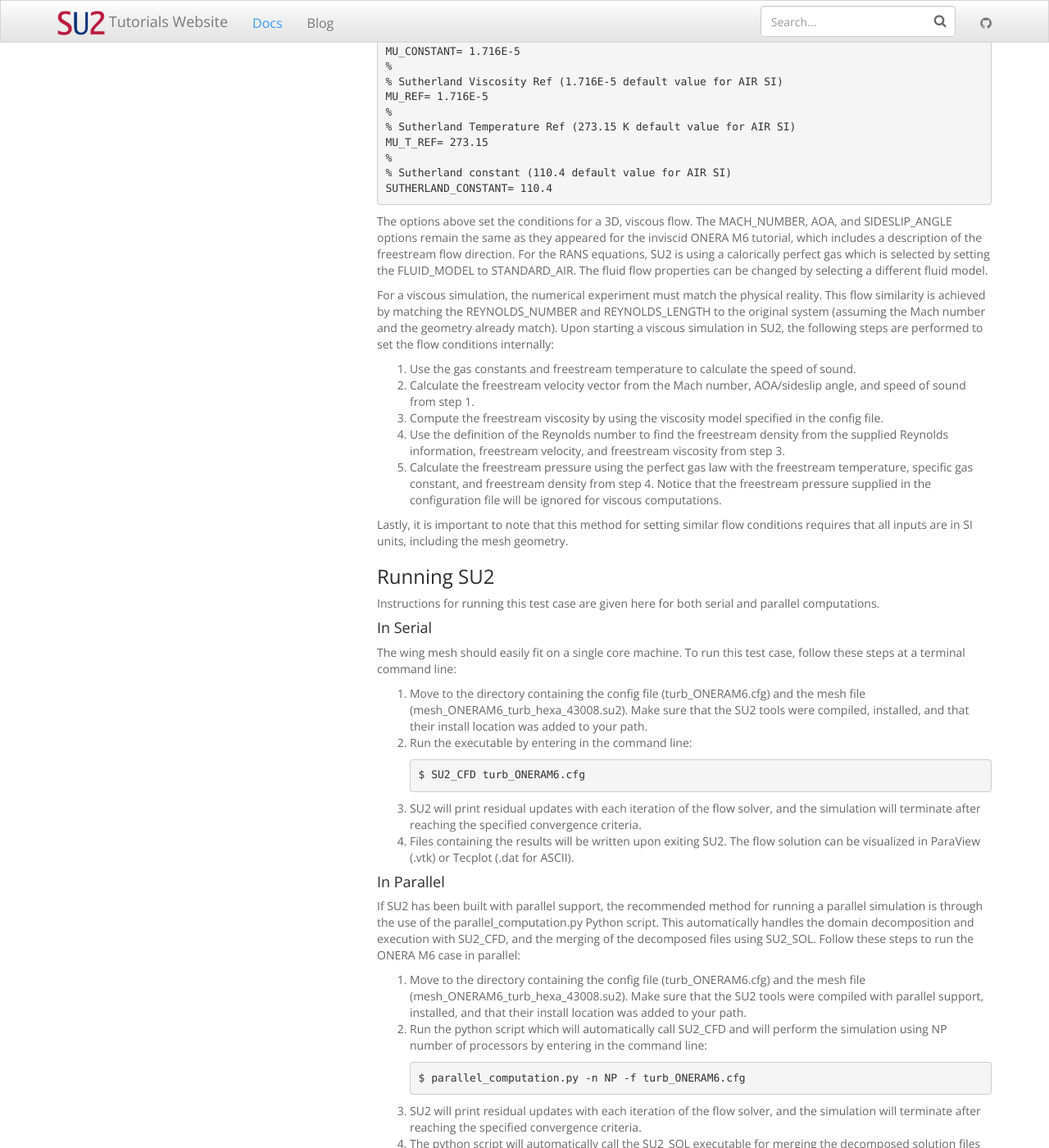
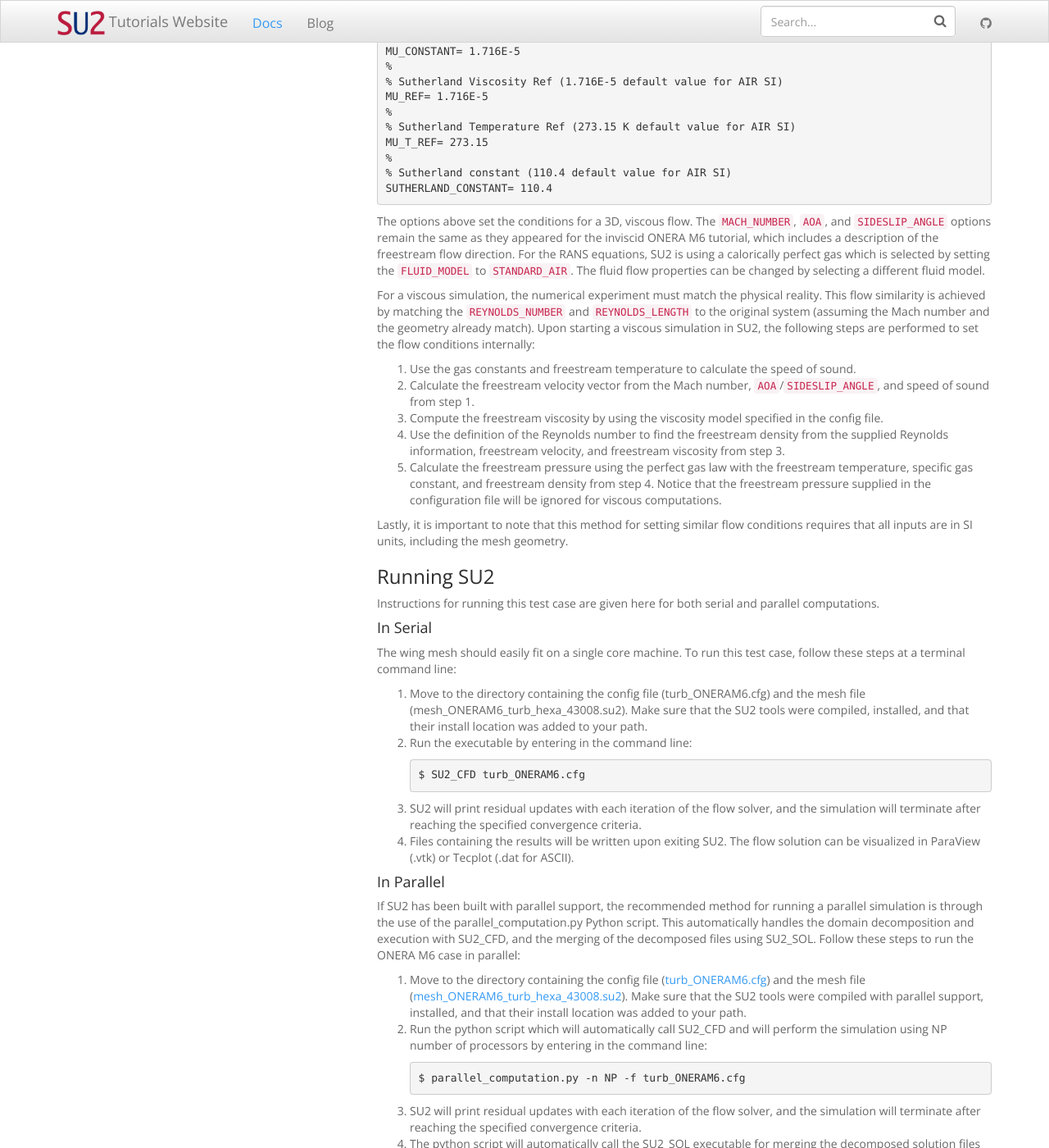
Before and after one commit to tdunning/Tutorials, a Jekyll site: the page built from _docs/basic_features/Turbulent_OneraM6.md, in a window 1280 px wide and 1400 px high, scrolled down 4283 px. Shown: the whole window at 82% size. Built offline with Jekyll 4.4.1, drawn with Linux system fonts in a browser that asks for light colours; nearby versions of some CDN libraries; comment, search, counter and statistics services are not loaded.

Commit message:
Update Turbulent_OneraM6.md

````diff
--- a/_docs/basic_features/Turbulent_OneraM6.md
+++ b/_docs/basic_features/Turbulent_OneraM6.md
@@ -117,11 +117,11 @@ MU_T_REF= 273.15
 % Sutherland constant (110.4 default value for AIR SI)
 SUTHERLAND_CONSTANT= 110.4
 ```
-The options above set the conditions for a 3D, viscous flow. The MACH_NUMBER, AOA, and SIDESLIP_ANGLE options remain the same as they appeared for the inviscid ONERA M6 tutorial, which includes a description of the freestream flow direction. For the RANS equations, SU2 is using a calorically perfect gas which is selected by setting the FLUID_MODEL to STANDARD_AIR. The fluid flow properties can be changed by selecting a different fluid model.
+The options above set the conditions for a 3D, viscous flow. The `MACH_NUMBER`, `AOA`, and `SIDESLIP_ANGLE` options remain the same as they appeared for the inviscid ONERA M6 tutorial, which includes a description of the freestream flow direction. For the RANS equations, SU2 is using a calorically perfect gas which is selected by setting the `FLUID_MODEL` to `STANDARD_AIR`. The fluid flow properties can be changed by selecting a different fluid model.
 
-For a viscous simulation, the numerical experiment must match the physical reality. This flow similarity is achieved by matching the REYNOLDS_NUMBER and REYNOLDS_LENGTH to the original system (assuming the Mach number and the geometry already match). Upon starting a viscous simulation in SU2, the following steps are performed to set the flow conditions internally:
+For a viscous simulation, the numerical experiment must match the physical reality. This flow similarity is achieved by matching the `REYNOLDS_NUMBER` and `REYNOLDS_LENGTH` to the original system (assuming the Mach number and the geometry already match). Upon starting a viscous simulation in SU2, the following steps are performed to set the flow conditions internally:
  1. Use the gas constants and freestream temperature to calculate the speed of sound.
- 2. Calculate the freestream velocity vector from the Mach number, AOA/sideslip angle, and speed of sound from step 1.
+ 2. Calculate the freestream velocity vector from the Mach number, `AOA`/`SIDESLIP_ANGLE`, and speed of sound from step 1.
  3. Compute the freestream viscosity by using the viscosity model specified in the config file.
  4. Use the definition of the Reynolds number to find the freestream density from the supplied Reynolds information, freestream velocity, and freestream viscosity from step 3.
  5. Calculate the freestream pressure using the perfect gas law with the freestream temperature, specific gas constant, and freestream density from step 4.
@@ -149,7 +149,7 @@ The wing mesh should easily fit on a single core machine. To run this test case,
 #### In Parallel
 
 If SU2 has been built with parallel support, the recommended method for running a parallel simulation is through the use of the parallel_computation.py Python script. This automatically handles the domain decomposition and execution with SU2_CFD, and the merging of the decomposed files using SU2_SOL. Follow these steps to run the ONERA M6 case in parallel:
- 1. Move to the directory containing the config file (turb_ONERAM6.cfg) and the mesh file (mesh_ONERAM6_turb_hexa_43008.su2). Make sure that the SU2 tools were compiled with parallel support, installed, and that their install location was added to your path.
+ 1. Move to the directory containing the config file ([turb_ONERAM6.cfg](../../Turbulent_OneraM6/turb_ONERAM6.cfg)) and the mesh file ([mesh_ONERAM6_turb_hexa_43008.su2](../../Turbulent_OneraM6/mesh_ONERAM6_turb_hexa_43008.su2)). Make sure that the SU2 tools were compiled with parallel support, installed, and that their install location was added to your path.
  2. Run the python script which will automatically call SU2_CFD and will perform the simulation using NP number of processors by entering in the command line:
 
     ```
````
